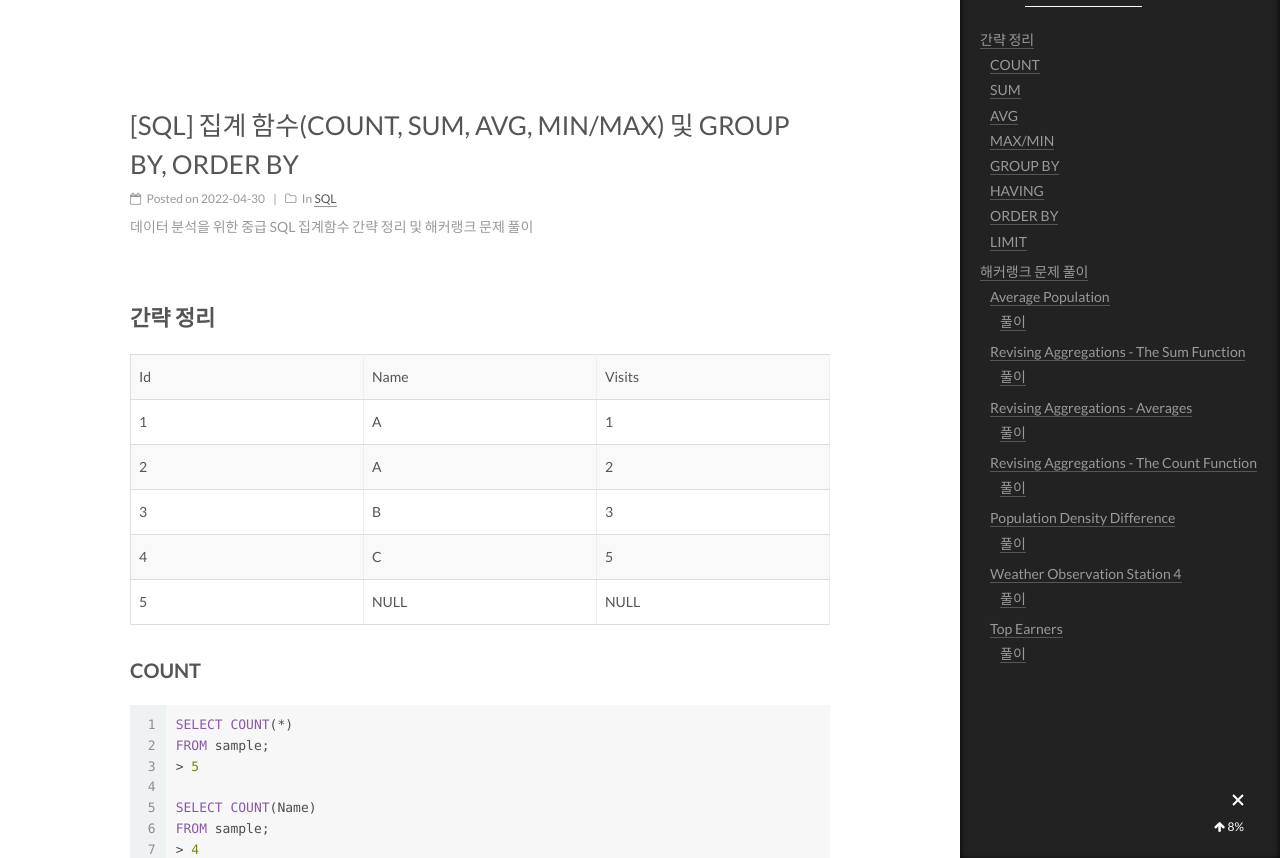
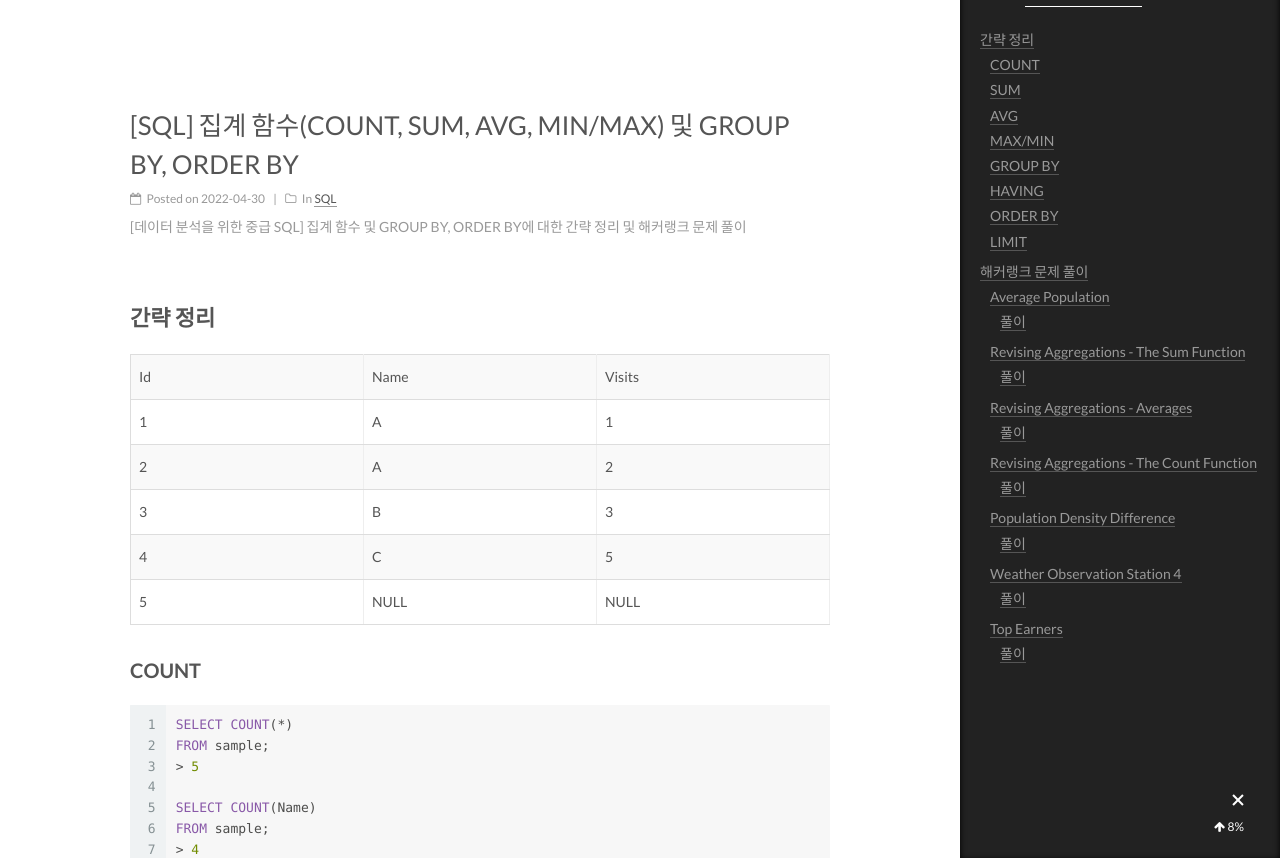
Before and after one commit to 6mini/6mini.github.io, a Jekyll site: the page built from _posts/2022-04-30-sql-aggregate-func.md, in a window 1280 px wide and 900 px high, scrolled down 369 px, cut to the strip 42-900 px from the top of the window. Built offline with Jekyll 4.4.1, drawn with Linux system fonts in a browser that asks for light colours.

Commit message:
edit: sql 및 git 설명 수정

```diff
--- a/_posts/2022-04-30-sql-aggregate-func.md
+++ b/_posts/2022-04-30-sql-aggregate-func.md
@@ -1,6 +1,6 @@
 ---
 title: '[SQL] 집계 함수(COUNT, SUM, AVG, MIN/MAX) 및 GROUP BY, ORDER BY'
-description: '데이터 분석을 위한 중급 SQL 집계함수 간략 정리 및 해커랭크 문제 풀이'
+description: '[데이터 분석을 위한 중급 SQL] 집계 함수 및 GROUP BY, ORDER BY에 대한 간략 정리 및 해커랭크 문제 풀이'
 categories:
  - SQL
 tags: [SQL]
```
Also changed, not shown: _posts/2022-05-14-sql-case.md (+1 -1 lines), _posts/2022-05-28-sql-join.md (+1 -1 lines), _posts/2022-06-01-sql-union.md (+1 -1 lines), _posts/2022-06-12-branch.md (+1 -1 lines).
